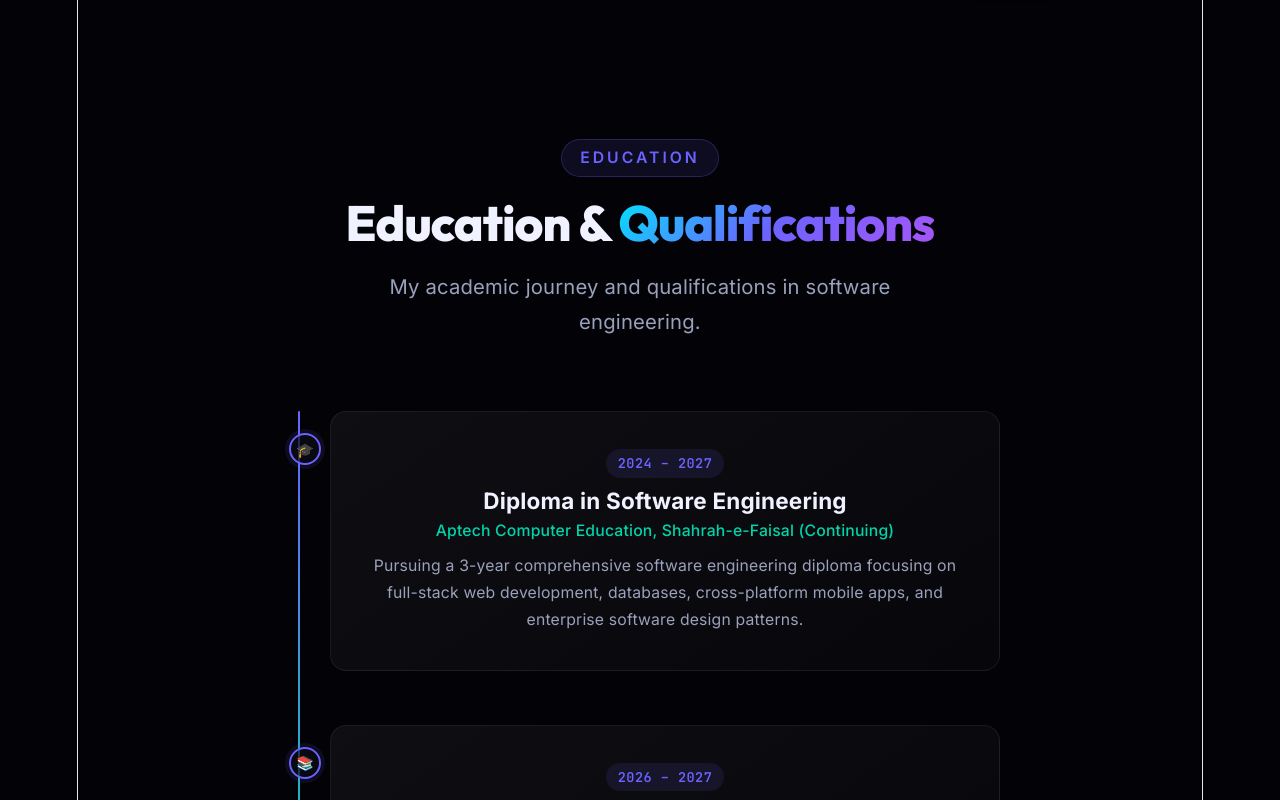
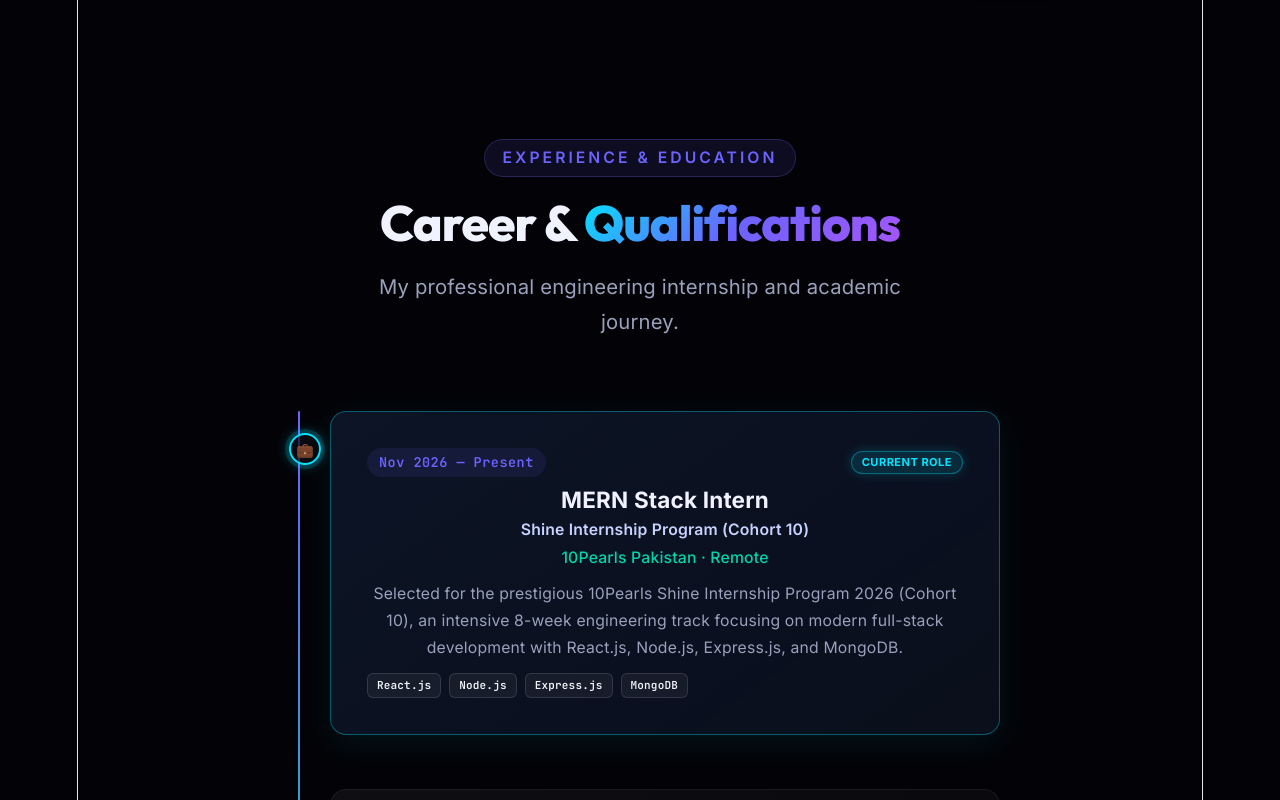
Before and after one commit to AbdulWasayAli/Portfolio, a React (Vite) app: page / in a window 1280 px wide. Shown: the part 2060-2860 px from the top of the page. Built offline with nearby package versions, Linux system fonts and the light colour scheme; no server answers; the HTML template or start-up script is replaced by a standard one.

Commit message:
feat(experience): integrate 10Pearls Pakistan MERN Stack Internship, update experience timeline, AI persona knowledge, and SEO schema

```diff
--- a/api/chat.js
+++ b/api/chat.js
@@ -24,6 +24,8 @@ Your name is "Wasay Bot" / "AI Companion".
 PORTFOLIO & PERSONA KNOWLEDGE BASE:
 - Full Name: Abdul Wasay Ali
 - Profession: Software Engineer, Full-Stack Developer & Mobile App Developer based in Karachi, Pakistan.
+- Current Role / Experience:
+  * MERN Stack Intern at 10Pearls Pakistan (Nov 2026 – Present, Remote): Selected for the competitive 10Pearls Shine Internship Program 2026 (Cohort 10), specializing in Node.js, Express.js, React.js, and MongoDB.
 - Education:
   * Diploma in Software Engineering: Aptech Computer Education, Shahrah-e-Faisal (2024 – 2027, Continuing)
   * Intermediate: Aptech Computer Education, Shahrah-e-Faisal · SBTE (Sindh Board of Technical Education) (2026 – 2027, Continuing)
--- a/index.html
+++ b/index.html
@@ -63,7 +63,12 @@
           "name": "Abdul Wasay Ali",
           "alternateName": ["Wasay", "abdulwasayali", "Abdul Wasay"],
           "jobTitle": "Software Engineer & Full-Stack Web Developer",
-          "description": "Abdul Wasay Ali is a Software Engineer and Mobile App Developer from Karachi, Pakistan who builds high-performance cross-platform mobile apps with Flutter & Dart, and full-stack web platforms with React & Node.js.",
+          "worksFor": {
+            "@type": "Organization",
+            "name": "10Pearls Pakistan",
+            "url": "https://10pearls.com/"
+          },
+          "description": "Abdul Wasay Ali is a Software Engineer and MERN Stack Intern at 10Pearls Pakistan (Shine Internship Program) and Mobile App Developer from Karachi, building high-performance Flutter mobile apps and React/Node web platforms.",
           "url": "https://abdulwasayali.vercel.app/",
           "image": "https://abdulwasayali.vercel.app/images/my-picture.webp",
           "email": "mailto:wasay3105@gmail.com",
--- a/src/components/Experience/Experience.jsx
+++ b/src/components/Experience/Experience.jsx
@@ -26,24 +26,35 @@ export default function Experience() {
     <section id="education" className={`section ${styles.experience}`}>
       <div className="container">
         <div className="section-heading reveal">
-          <span className="subtitle">Education</span>
-          <h2>Education &amp; <span className="gradient-heading">Qualifications</span></h2>
-          <p>My academic journey and qualifications in software engineering.</p>
+          <span className="subtitle">Experience &amp; Education</span>
+          <h2>Career &amp; <span className="gradient-heading">Qualifications</span></h2>
+          <p>My professional engineering internship and academic journey.</p>
         </div>
 
         <div className={styles.timeline}>
           {experienceData.map((item, index) => (
             <div
               key={index}
-              className={styles.timelineItem}
+              className={`${styles.timelineItem} ${item.type === 'experience' ? styles.timelineItemExperience : ''}`}
               ref={(el) => (itemRefs.current[index] = el)}
             >
               <div className={styles.timelineDot}>{item.icon}</div>
               <div className={styles.timelineCard}>
-                <span className={styles.timelinePeriod}>{item.period}</span>
+                <div className={styles.cardHeaderRow}>
+                  <span className={styles.timelinePeriod}>{item.period}</span>
+                  {item.badge && <span className={styles.statusBadge}>{item.badge}</span>}
+                </div>
                 <h4 className={styles.timelineTitle}>{item.title}</h4>
+                {item.subtitle && <p className={styles.timelineSubtitle}>{item.subtitle}</p>}
                 <p className={styles.timelineOrg}>{item.organization}</p>
                 <p className={styles.timelineDesc}>{item.description}</p>
+                {item.skills && (
+                  <div className={styles.skillTagsRow}>
+                    {item.skills.map((s, i) => (
+                      <span key={i} className={styles.skillTag}>{s}</span>
+                    ))}
+                  </div>
+                )}
               </div>
             </div>
           ))}
--- a/src/components/Experience/Experience.module.css
+++ b/src/components/Experience/Experience.module.css
@@ -120,6 +120,67 @@
   box-shadow: 0 8px 30px rgba(108,99,255,0.12);
 }
 
+.cardHeaderRow {
+  display: flex;
+  align-items: center;
+  justify-content: space-between;
+  gap: 10px;
+  margin-bottom: var(--space-sm);
+  flex-wrap: wrap;
+}
+
+.statusBadge {
+  display: inline-flex;
+  align-items: center;
+  font-size: 11px;
+  font-weight: 700;
+  letter-spacing: 0.5px;
+  text-transform: uppercase;
+  color: #00e5ff;
+  background: rgba(0, 229, 255, 0.12);
+  border: 1px solid rgba(0, 229, 255, 0.35);
+  padding: 2px 10px;
+  border-radius: var(--radius-full);
+  box-shadow: 0 0 12px rgba(0, 229, 255, 0.2);
+}
+
+.timelineSubtitle {
+  font-size: var(--fs-sm);
+  font-weight: 600;
+  color: #c7d2fe;
+  margin-bottom: 2px;
+}
+
+.skillTagsRow {
+  display: flex;
+  flex-wrap: wrap;
+  gap: 8px;
+  margin-top: 12px;
+}
+
+.skillTag {
+  font-family: var(--font-mono, monospace);
+  font-size: 11px;
+  font-weight: 600;
+  color: #f1f5f9;
+  background: rgba(255, 255, 255, 0.05);
+  border: 1px solid rgba(255, 255, 255, 0.12);
+  padding: 3px 9px;
+  border-radius: 6px;
+  transition: all 0.25s ease;
+}
+
+.timelineItemExperience .timelineCard {
+  border-color: rgba(0, 229, 255, 0.35);
+  background: linear-gradient(145deg, rgba(14, 23, 42, 0.85) 0%, rgba(15, 23, 42, 0.6) 100%);
+  box-shadow: 0 8px 32px rgba(0, 229, 255, 0.08);
+}
+
+.timelineItemExperience .timelineDot {
+  border-color: #00e5ff;
+  box-shadow: 0 0 0 4px rgba(0, 229, 255, 0.15), 0 0 14px rgba(0, 229, 255, 0.4);
+}
+
 .timelinePeriod {
   display: inline-block;
   font-size: var(--fs-xs);
@@ -128,7 +189,6 @@
   background: rgba(108, 99, 255, 0.1);
   padding: 4px 12px;
   border-radius: var(--radius-full);
-  margin-bottom: var(--space-sm);
   letter-spacing: 0.5px;
   font-family: var(--font-mono);
 }
--- a/src/data/portfolioData.js
+++ b/src/data/portfolioData.js
@@ -48,10 +48,22 @@ export const aboutData = {
 
 export const experienceData = [
   {
+    type: "experience",
+    badge: "Current Role",
+    title: "MERN Stack Intern",
+    subtitle: "Shine Internship Program (Cohort 10)",
+    organization: "10Pearls Pakistan · Remote",
+    period: "Nov 2026 — Present",
+    description:
+      "Selected for the prestigious 10Pearls Shine Internship Program 2026 (Cohort 10), an intensive 8-week engineering track focusing on modern full-stack development with React.js, Node.js, Express.js, and MongoDB.",
+    skills: ["React.js", "Node.js", "Express.js", "MongoDB"],
+    icon: "💼",
+  },
+  {
     type: "education",
     title: "Diploma in Software Engineering",
     organization: "Aptech Computer Education, Shahrah-e-Faisal (Continuing)",
-    period: "2024 – 2027",
+    period: "2024 — 2027",
     description:
       "Pursuing a 3-year comprehensive software engineering diploma focusing on full-stack web development, databases, cross-platform mobile apps, and enterprise software design patterns.",
     icon: "🎓",
@@ -60,7 +72,7 @@ export const experienceData = [
     type: "education",
     title: "Intermediate",
     organization: "Aptech Computer Education, Shahrah-e-Faisal · SBTE (Sindh Board of Technical Education) (Continuing)",
-    period: "2026 – 2027",
+    period: "2026 — 2027",
     description:
       "Continuing intermediate studies in Computer Science under the Sindh Board of Technical Education (SBTE) alongside professional software engineering qualifications.",
     icon: "📚",
@@ -69,7 +81,7 @@ export const experienceData = [
     type: "education",
     title: "Matriculation — Science Group (Biology)",
     organization: "Dehli Government Boys Secondary School, Karachi",
-    period: "2020 – 2021",
+    period: "2020 — 2021",
     description:
       "Completed secondary school certificate with a strong foundation in science, analytical inquiry, and academic discipline.",
     icon: "🏫",
```
